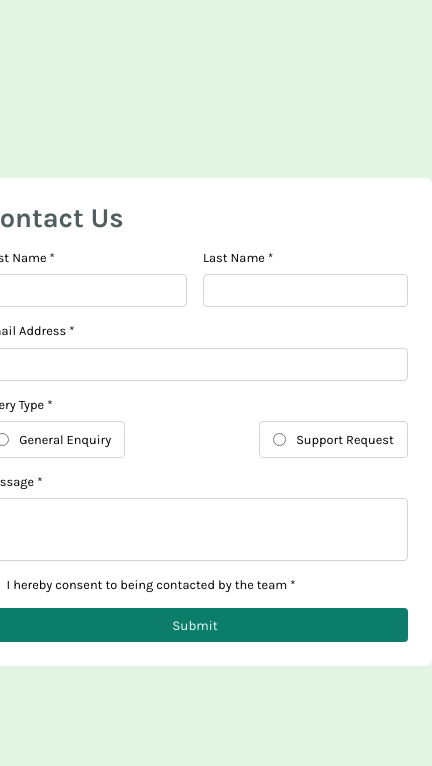
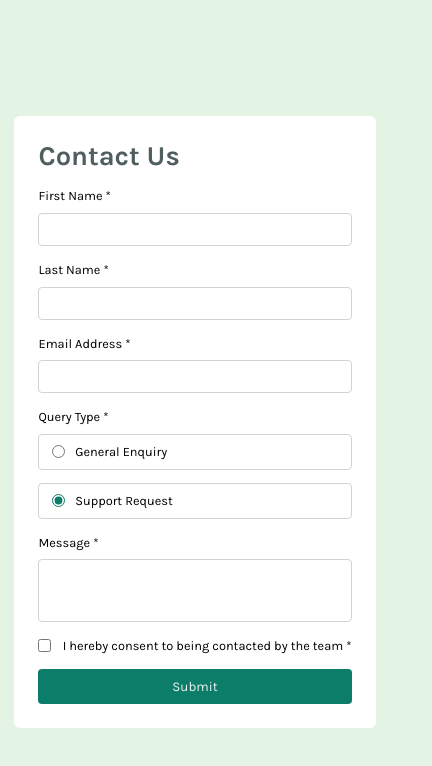
Before and after one commit to k-gourav/Contact-form, a React (Vite) app: page / in a window 390 px wide. Shown: the top 766 px of the page, 432 px wide, since content can reach past the window. Built offline with nearby package versions, Linux system fonts and the light colour scheme.

Commit message:
feat: add responsive layout for the Contact Form - Added responsive layout for mobile view

```diff
--- a/src/components/Contact/ContactForm.jsx
+++ b/src/components/Contact/ContactForm.jsx
@@ -1,7 +1,10 @@
 // import ContactConfirm from '../ContactConfirm/ContactConfirm'
+import { useState } from "react";
 import styles from "./ContactForm.module.css";
 
 const ContactForm = () => {
+  const [isChecked, setIsChecked] = useState(null);
+
   return (
     <main className={styles.main__element}>
       <div className={styles.contactform__container}>
@@ -43,12 +46,12 @@ const ContactForm = () => {
 
           <div className={styles.contactform__querybox}>
           <div className={styles.contactform__queryfirst}>
-            <input type="radio" name="query" value="General Enquiry" />
+            <input type="radio" name="query" value="General Enquiry" checked={isChecked} onChange={(e) => setIsChecked(e.target.value === "General Enquiry")} />
             <label htmlFor="generalenquiry">General Enquiry</label>
           </div>
 
           <div className={styles.contactform__querysecond}>
-            <input type="radio" name="query" value="Support Request" />
+            <input type="radio" name="query" value="Support Request" checked={!isChecked} onChange={(e) => setIsChecked(e.target.value === "General Enquiry")} />
             <label htmlFor="supportrequest">Support Request</label>
           </div>
           </div>
--- a/src/components/Contact/ContactForm.module.css
+++ b/src/components/Contact/ContactForm.module.css
@@ -63,11 +63,15 @@
 input[type="checkbox"] {
     border-radius: none;
     accent-color: #128570 !important;
-    /* color: #ffffff !important; */
 }
 input[type="radio"]{
     accent-color: #0c7d69;
 }
+/* input[type="radio"]:checked + label {
+    background-color: #e4f4e4;
+} */
+
+
 label, legend{
     font-size: 0.8rem;
 }
@@ -75,19 +79,34 @@ input[name]{
     border-radius: 4px;
     border: 1px solid #d0d5d4;
     padding: 0.5rem 0.8rem;
+    outline: none;
+}
+input[name]:focus, textarea:focus{
+    border: 1px solid #648c84;
 }
 textarea{
     padding: 0.5rem 0.8rem;
     border-radius: 4px;
     border: 1px solid #d0d5d4;
     resize: none;
+    outline: none;
 }
 button[type="submit"]{
     font-family: inherit;
     background-color: #0c7d69;
-    color: #edfffe;
+    color: #ffffffe9;
     border-radius: 4px;
     padding: 0.6rem;
     border: none;
     cursor: pointer;
 }
+@media screen and (max-width: 756px) {
+    .contactform__name{
+        flex-direction: column;
+    }
+    .contactform__querybox{
+        flex-direction: column;
+        gap: 0.8rem;
+    }
+
+}
```
